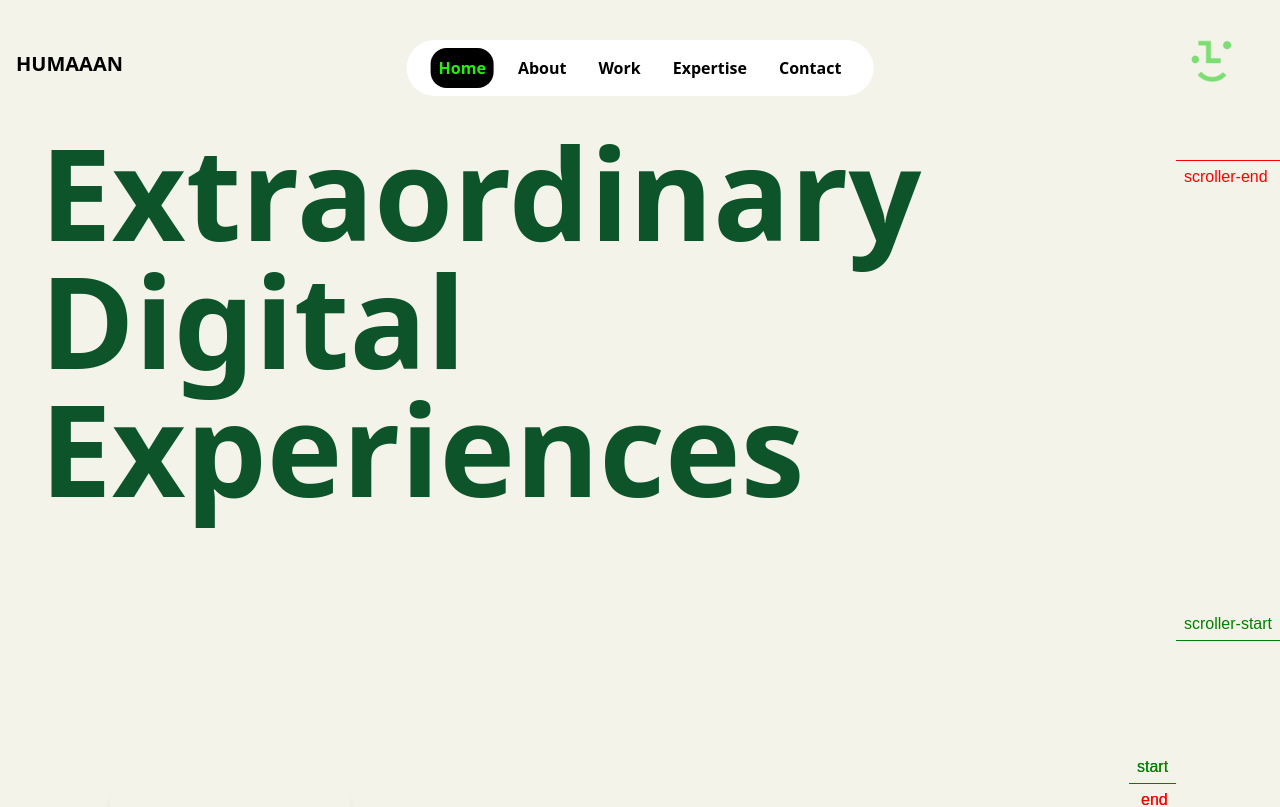
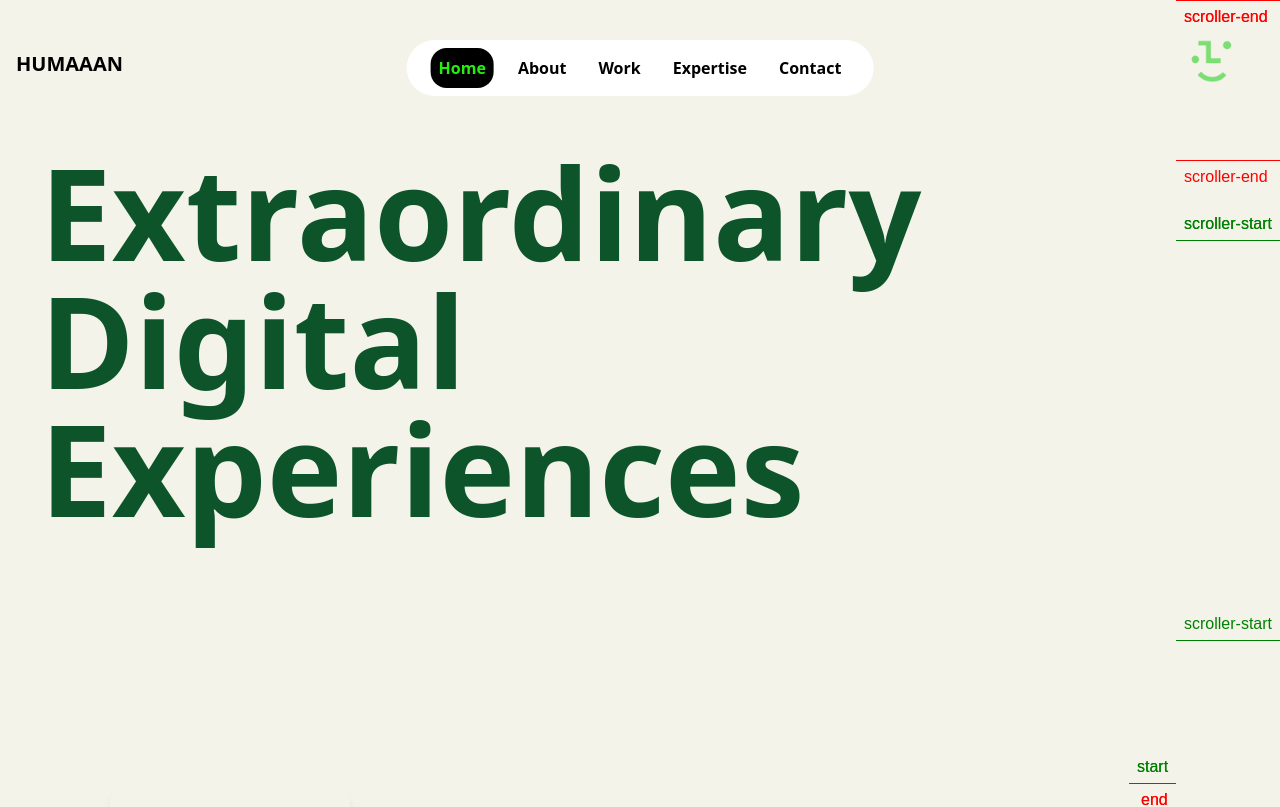
Before and after one commit to RdhYuGaan/Humaan.com-clone-web-app, a React (Vite) app: page / in a window 1280 px wide. Shown: the top 807 px of the page. Built offline with nearby package versions, Linux system fonts and the light colour scheme; grey boxes are pictures that could not be loaded.

Commit message:
create animations

```diff
--- a/src/components/Hero.jsx
+++ b/src/components/Hero.jsx
@@ -3,26 +3,32 @@ import gsap from "gsap";
 
 
 const Hero = () => {
-  const textItem = useRef(null);
+  const textRef = useRef(null);
 
-  useEffect(() => {
-    gsap.to(textItem.current, {
-      duration: 2.2,
-      opacity: 10,
+    useEffect(() => {
+    gsap.to(textRef.current.children, {
+      y: -60,
+      duration: 1.5,
+      stagger: 0.5,
 
-      y:-80,
-      ease: "power3.easOut"
     });
   }, []);
 
   return (
-    <div className=" px-10 bg-[#f3f3e9] pt-20 py-16">
+    <div
+    ref={textRef}
+       className=" px-10 bg-[#f3f3e9] pt-20 py-16">
       <h1
-        ref={textItem}
+        className="text-6xl lg:text-9xl  font-bold text-green-900 "
+      >
+        Extraordinary
+      </h1>
+      <h1
         className="text-6xl lg:text-9xl  font-bold text-green-900 mb-8"
       >
-        Extraordinary <br /> Digital Experiences
+        Digital Experiences
       </h1>
+
     </div>
   );
 };
--- a/src/components/LogoSection.jsx
+++ b/src/components/LogoSection.jsx
@@ -11,6 +11,10 @@ import Rychiger from '../assets/logos/rychiger.png';
 import Byjus from '../assets/logos/byjus.png';
 import gsap from 'gsap';
 import { TweenMax } from 'gsap/gsap-core';
+import { ScrollTrigger } from 'gsap/ScrollTrigger';
+
+gsap.registerPlugin(ScrollTrigger);
+
 
 const logos = [
   { src: Tm, alt: "7tm" },
@@ -27,6 +31,8 @@ const logos = [
 
 const LogoSection = () => {
   const [currentLogos, setCurrentLogos] = useState(logos.slice(0, 5));
+  const textItem = useRef(null);
+
 
   useEffect(() => {
     const interval = setInterval(() => {
@@ -39,17 +45,23 @@ const LogoSection = () => {
     return () => clearInterval(interval);
   }, []);
 
-  let h1=useRef(null);
+
 
   useEffect(() => {
-    TweenMax.to(h1.current, {
-      visibility: "visible",
-      duration: 2.2,
+  if (textItem.current) {
+    gsap.to(textItem.current, {
+      duration: 2,
       opacity: 1,
-      y:-80,
-      ease: "power3.easOut"
+      y: -60,
+      scrollTrigger: {
+        trigger: textItem.current,
+        start: "top 30%",
+        end:"top 0%",
+        markers:true,
+      },
     });
-  }, []);
+  }
+}, []);
 
 
 
@@ -58,8 +70,8 @@ const LogoSection = () => {
   return (
     <div className="bg-[#b488f1] h-screen flex flex-col items-center justify-center px-10 py-16 text-center">
       <h1
-        ref={h1}
-      className="text-6xl md:text-8xl sm:text-3xl font-bold md:mt-60 text-white mb-16">
+        ref={textItem}
+        className="text-6xl md:text-8xl sm:text-3xl font-bold md:mt-60 text-white mb-16">
         We design, build and ship world-class digital products for forward-thinking brands.
       </h1>
       <div className="grid grid-cols-2 pt-20 lg:grid-cols-5  sm:grid-cols-3 sm:grid-rows-1 gap-15 relative transition-all duration-500 ">
```
Also changed, not shown: src/data/cardData.js (line endings or trailing spaces).
